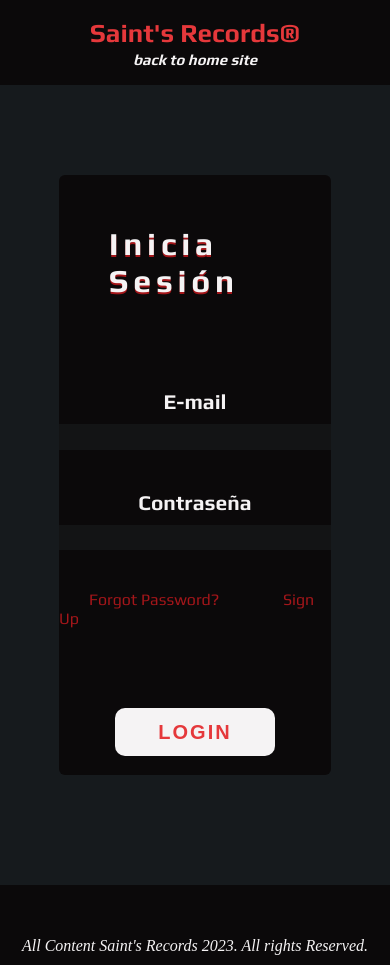
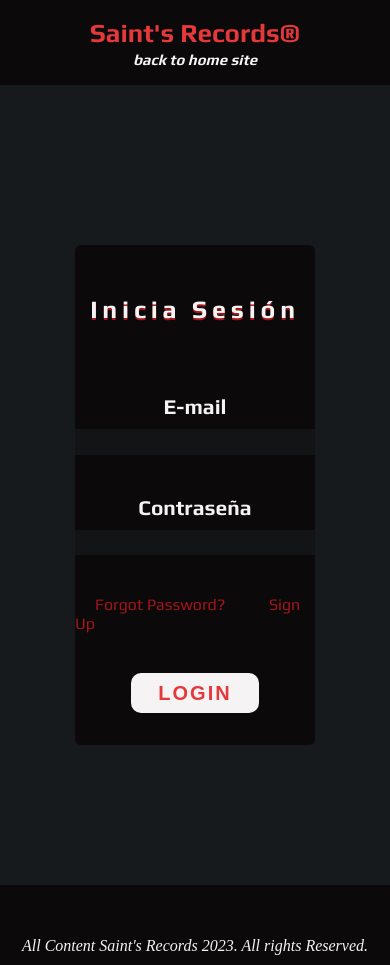
Before and after one commit to franvale581/integrador-1-html-css, a plain HTML site: page login.html in a window 390 px wide. Drawn offline with Linux system fonts and the light colour scheme.

Commit message:
mediaqueris-login-2

```diff
--- a/login.css
+++ b/login.css
@@ -283,7 +283,6 @@ footer {
     }
 
     .login-links a {
-        color: var(--red-light);
         padding: 0 30px;
 
     }
@@ -291,11 +290,43 @@ footer {
 }
 
 
-@media screen and (max-width: 589px) {
+@media screen and (max-width: 533px) {
 
     .login-input-box input {
         width: 17rem;
         height: 1.6rem;
     }
 
+    .login-container form h2 {
+        font-size: 25px;
+        padding: 50px 0 30px 0;
+    }
+
+    .login-container {
+        margin: 10rem 5rem 0 5rem;
+        width: 500px;
+        height: 500px;
+        background: var(--bg);
+        border-radius: 6px;
+    }
+
+    .login-buttom {
+        margin-top: 0px;
+        width: 8rem;
+        height: 2.5rem;
+    }
 }
+
+@media screen and (max-width: 475px) {
+
+    .login-input-box input {
+        width: 15rem;
+    }
+
+    .login-links a {
+        padding: 0 20px;
+
+    }
+
+
+}
```
